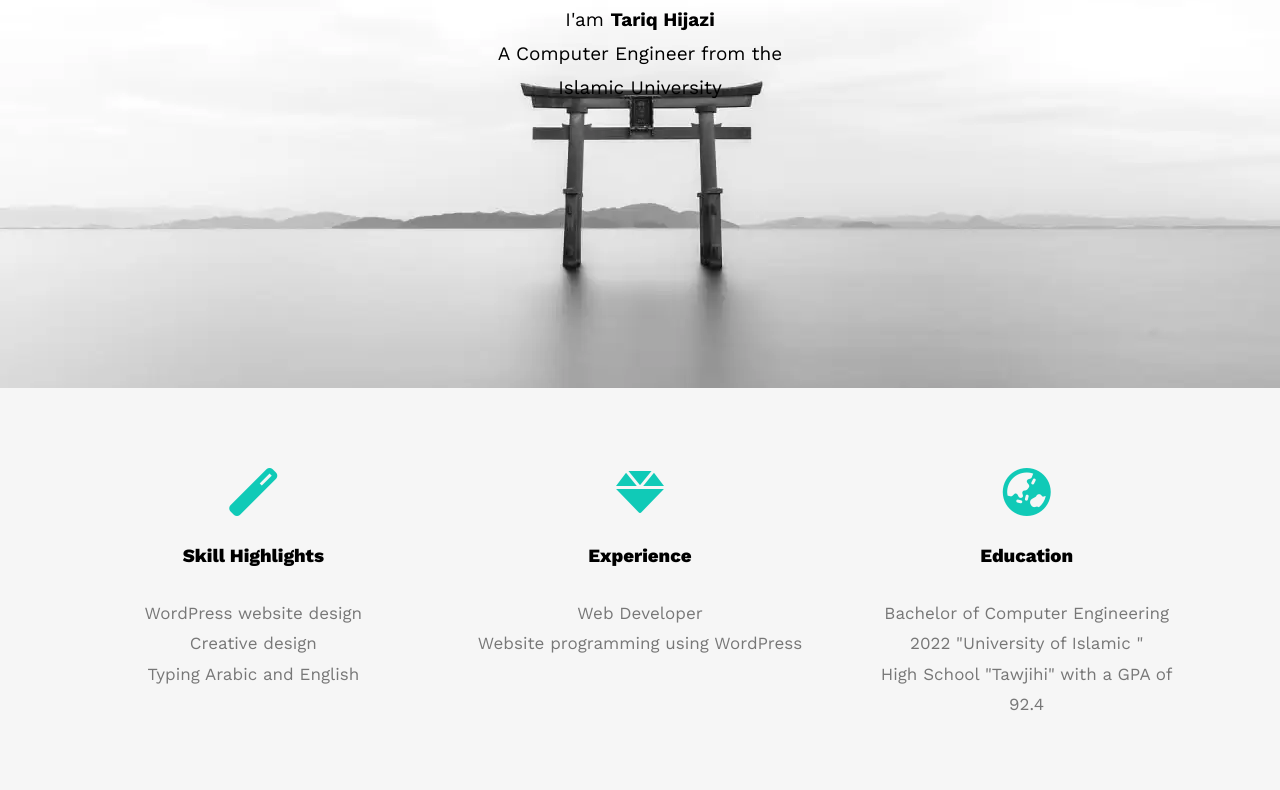
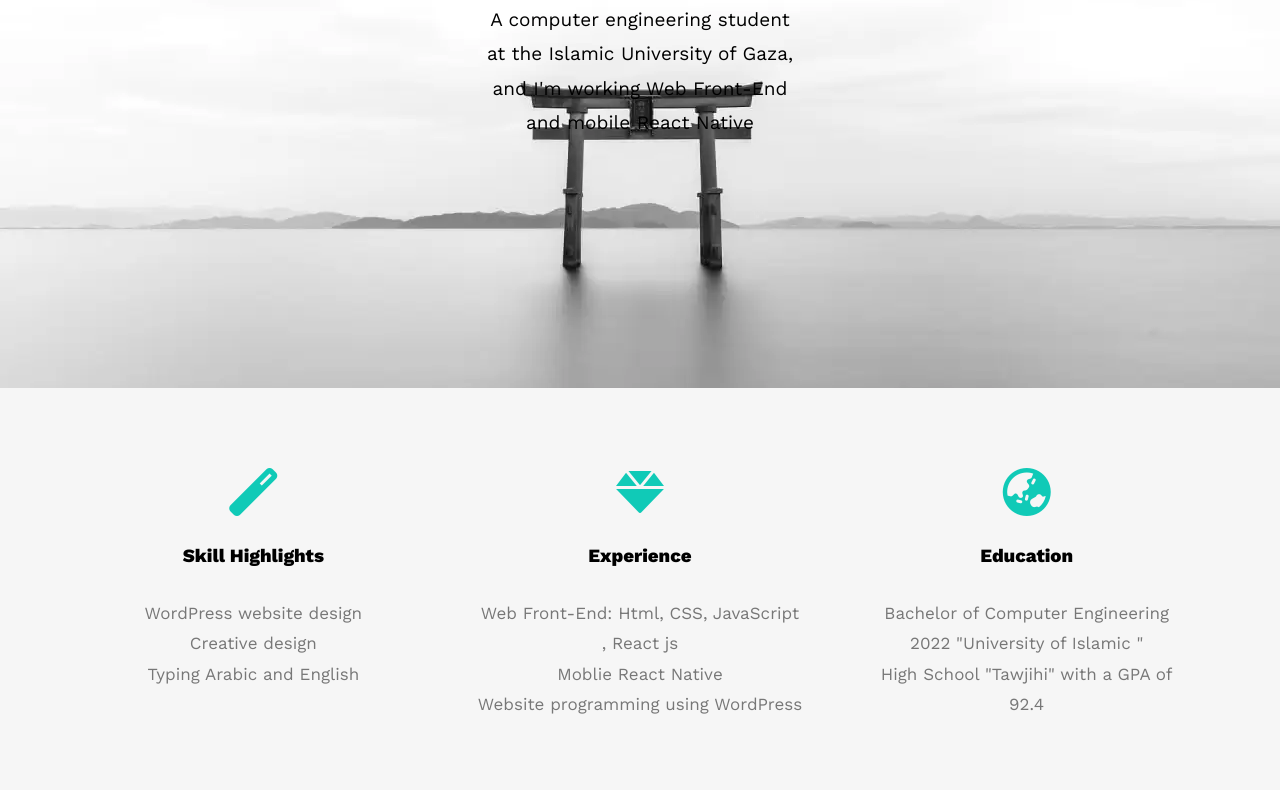
Before and after one commit to TariqHijazi/blog, a plain HTML site: page index.html in a window 1280 px wide. Shown: the part 412-1202 px from the top of the page. Drawn offline with nearby package versions, Linux system fonts and the light colour scheme.

Commit message:
Update index.html

```diff
--- a/index.html
+++ b/index.html
@@ -40,7 +40,7 @@
     <div class="landing">
         <div class="intro-text">
             <h1>Hello There</h1>
-            <p>I'am <b>Tariq Hijazi</b><br> A Computer Engineer from the Islamic University</p>
+            <p>I'am <b>Tariq Hijazi</b><br> A computer engineering student at the Islamic University of Gaza, and I'm working Web Front-End and mobile React Native</p>
         </div>
     </div>
     <!-- End landing -->
@@ -58,7 +58,8 @@
             <div class="feat" >
                 <i class="fas fa-gem fa-3x"></i>
                 <h3>Experience</h3>
-                <p>Web Developer
+                <p>Web Front-End: Html, CSS, JavaScript , React js
+                    <br>Moblie React Native
                     <br>Website programming using WordPress
                 </p>
             </div>
@@ -121,7 +122,7 @@
                     <p>I want to develop my skills in web programming
                         <br>I want to enter the labor market
                         <br>I want to get a job to improve income <br>I want to become a member of the Gaza Sky Geeks
-                        community
+                        community <br>Development in the field Start building and developing my own company
                     </p>
 
                 </div>
```
